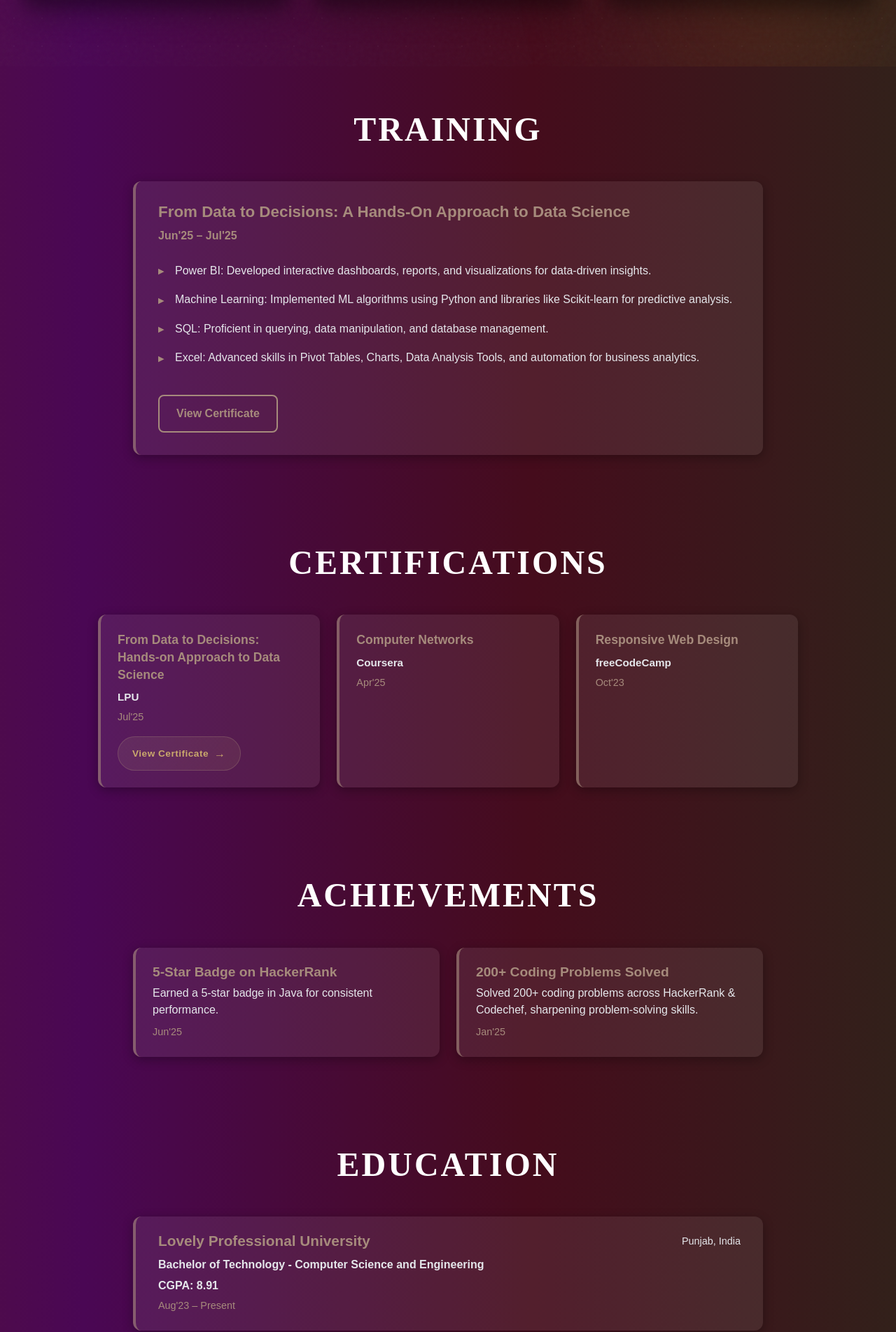
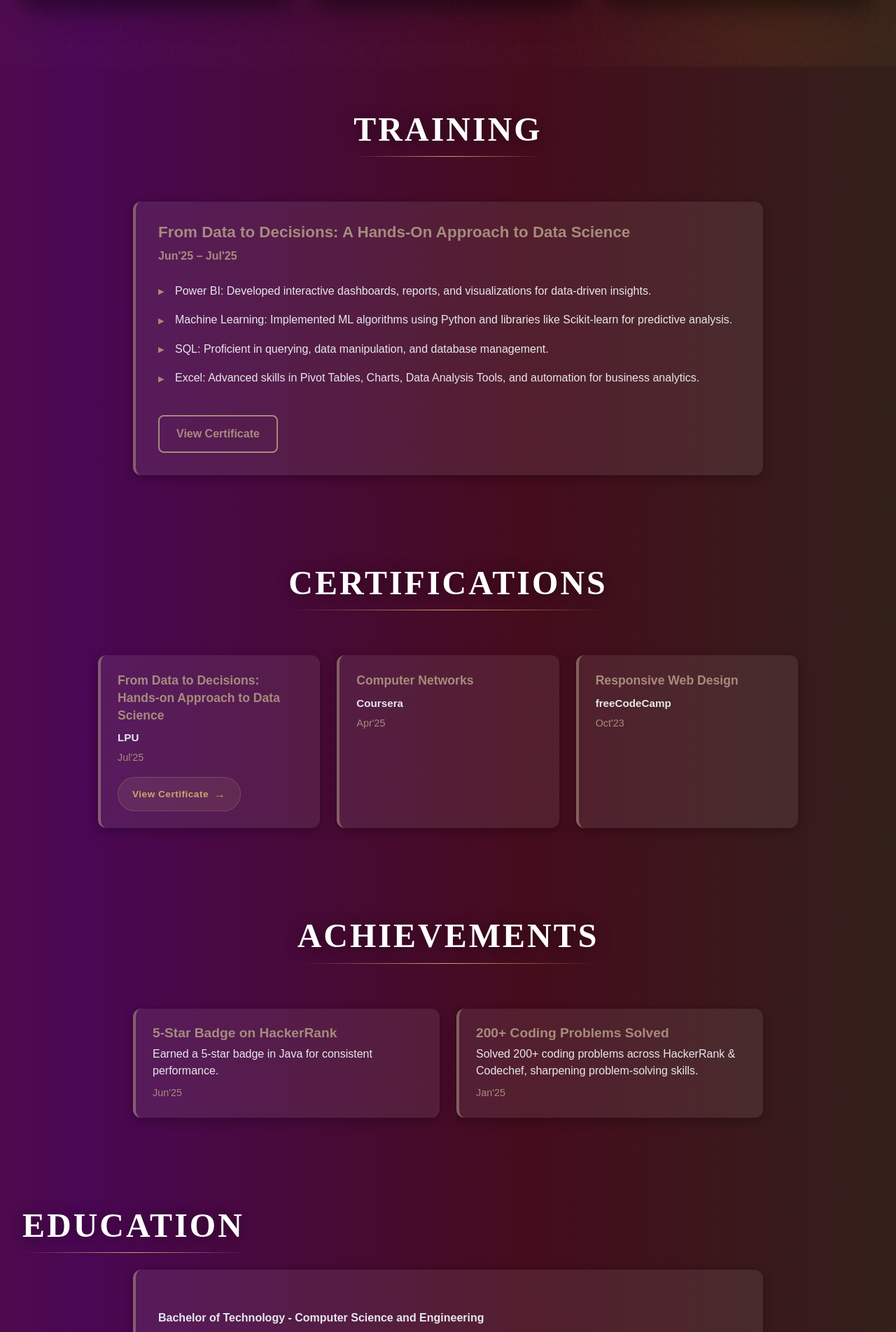
Before and after one commit to RamaSaiJahnavi/Portfolio, a React (Vite) app in the folder Desktop/portfolio/: page / in a window 1280 px wide. Shown: the part 5375-7278 px from the top of the page at 70% size. Built offline with nearby package versions, Linux system fonts and the light colour scheme.

Commit message:
Add sliding underline animation to all section headings (Training, Certifications, Achievements, Education)

```diff
--- a/Desktop/portfolio/src/components/Achievements.jsx
+++ b/Desktop/portfolio/src/components/Achievements.jsx
@@ -1,6 +1,10 @@
+import { useEffect, useRef, useState } from 'react'
 import '../styles/Achievements.css'
 
 function Achievements() {
+  const sectionRef = useRef(null)
+  const [titleVisible, setTitleVisible] = useState(false)
+
   const achievements = [
     {
       title: '5-Star Badge on HackerRank',
@@ -14,9 +18,38 @@ function Achievements() {
     }
   ]
 
+  // Viewport-based animation for heading
+  useEffect(() => {
+    const observer = new IntersectionObserver(
+      (entries) => {
+        entries.forEach((entry) => {
+          if (entry.target.classList.contains('achievements-header')) {
+            requestAnimationFrame(() => {
+              setTitleVisible(entry.isIntersecting)
+            })
+          }
+        })
+      },
+      {
+        threshold: 0.15,
+        rootMargin: '0px 0px -100px 0px'
+      }
+    )
+
+    const header = sectionRef.current?.querySelector('.achievements-header')
+    if (header) observer.observe(header)
+
+    return () => observer.disconnect()
+  }, [])
+
   return (
-    <div className="achievements">
-      <h2>Achievements</h2>
+    <div className="achievements" ref={sectionRef}>
+      <div className={`achievements-header ${titleVisible ? 'visible' : ''}`}>
+        <div className="achievements-title-wrapper">
+          <h2>ACHIEVEMENTS</h2>
+          <div className="achievements-underline" />
+        </div>
+      </div>
       <div className="achievements-grid">
         {achievements.map((achievement, index) => (
           <div key={index} className="achievement-card">
--- a/Desktop/portfolio/src/components/Certifications.jsx
+++ b/Desktop/portfolio/src/components/Certifications.jsx
@@ -1,6 +1,10 @@
+import { useEffect, useRef, useState } from 'react'
 import '../styles/Certifications.css'
 
 function Certifications() {
+  const sectionRef = useRef(null)
+  const [titleVisible, setTitleVisible] = useState(false)
+
   const certifications = [
     {
       title: 'From Data to Decisions: Hands-on Approach to Data Science',
@@ -22,9 +26,38 @@ function Certifications() {
     }
   ]
 
+  // Viewport-based animation for heading
+  useEffect(() => {
+    const observer = new IntersectionObserver(
+      (entries) => {
+        entries.forEach((entry) => {
+          if (entry.target.classList.contains('certifications-header')) {
+            requestAnimationFrame(() => {
+              setTitleVisible(entry.isIntersecting)
+            })
+          }
+        })
+      },
+      {
+        threshold: 0.15,
+        rootMargin: '0px 0px -100px 0px'
+      }
+    )
+
+    const header = sectionRef.current?.querySelector('.certifications-header')
+    if (header) observer.observe(header)
+
+    return () => observer.disconnect()
+  }, [])
+
   return (
-    <div className="certifications">
-      <h2>Certifications</h2>
+    <div className="certifications" ref={sectionRef}>
+      <div className={`certifications-header ${titleVisible ? 'visible' : ''}`}>
+        <div className="certifications-title-wrapper">
+          <h2>CERTIFICATIONS</h2>
+          <div className="certifications-underline" />
+        </div>
+      </div>
       <div className="certifications-grid">
         {certifications.map((cert, index) => (
           <div key={index} className="certification-card">
--- a/Desktop/portfolio/src/components/Education.jsx
+++ b/Desktop/portfolio/src/components/Education.jsx
@@ -1,6 +1,10 @@
+import { useEffect, useRef, useState } from 'react'
 import '../styles/Education.css'
 
 function Education() {
+  const sectionRef = useRef(null)
+  const [titleVisible, setTitleVisible] = useState(false)
+
   const education = [
     {
       institution: 'Lovely Professional University',
@@ -25,9 +29,38 @@ function Education() {
     }
   ]
 
+  // Viewport-based animation for heading
+  useEffect(() => {
+    const observer = new IntersectionObserver(
+      (entries) => {
+        entries.forEach((entry) => {
+          if (entry.target.classList.contains('education-header')) {
+            requestAnimationFrame(() => {
+              setTitleVisible(entry.isIntersecting)
+            })
+          }
+        })
+      },
+      {
+        threshold: 0.15,
+        rootMargin: '0px 0px -100px 0px'
+      }
+    )
+
+    const header = sectionRef.current?.querySelector('.education-header')
+    if (header) observer.observe(header)
+
+    return () => observer.disconnect()
+  }, [])
+
   return (
-    <div className="education">
-      <h2>Education</h2>
+    <div className="education" ref={sectionRef}>
+      <div className={`education-header ${titleVisible ? 'visible' : ''}`}>
+        <div className="education-title-wrapper">
+          <h2>EDUCATION</h2>
+          <div className="education-underline" />
+        </div>
+      </div>
       <div className="education-timeline">
         {education.map((edu, index) => (
           <div key={index} className="education-card">
--- a/Desktop/portfolio/src/components/Training.jsx
+++ b/Desktop/portfolio/src/components/Training.jsx
@@ -1,6 +1,10 @@
+import { useEffect, useRef, useState } from 'react'
 import '../styles/Training.css'
 
 function Training() {
+  const sectionRef = useRef(null)
+  const [titleVisible, setTitleVisible] = useState(false)
+
   const trainingItems = [
     {
       title: 'From Data to Decisions: A Hands-On Approach to Data Science',
@@ -14,9 +18,38 @@ function Training() {
     }
   ]
 
+  // Viewport-based animation for heading
+  useEffect(() => {
+    const observer = new IntersectionObserver(
+      (entries) => {
+        entries.forEach((entry) => {
+          if (entry.target.classList.contains('training-header')) {
+            requestAnimationFrame(() => {
+              setTitleVisible(entry.isIntersecting)
+            })
+          }
+        })
+      },
+      {
+        threshold: 0.15,
+        rootMargin: '0px 0px -100px 0px'
+      }
+    )
+
+    const header = sectionRef.current?.querySelector('.training-header')
+    if (header) observer.observe(header)
+
+    return () => observer.disconnect()
+  }, [])
+
   return (
-    <div className="training">
-      <h2>Training</h2>
+    <div className="training" ref={sectionRef}>
+      <div className={`training-header ${titleVisible ? 'visible' : ''}`}>
+        <div className="training-title-wrapper">
+          <h2>TRAINING</h2>
+          <div className="training-underline" />
+        </div>
+      </div>
       {trainingItems.map((item, index) => (
         <div key={index} className="training-card">
           <h3>{item.title}</h3>
--- a/Desktop/portfolio/src/styles/Achievements.css
+++ b/Desktop/portfolio/src/styles/Achievements.css
@@ -3,15 +3,69 @@
   background: transparent;
 }
 
+/* Achievements Header with Sliding Underline */
+.achievements-header {
+  text-align: center;
+  margin-bottom: 3rem;
+  opacity: 0;
+  transform: translateY(20px);
+  transition: all 0.8s cubic-bezier(0.4, 0, 0.2, 1);
+}
+
+.achievements-header.visible {
+  opacity: 1;
+  transform: translateY(0);
+}
+
+.achievements-title-wrapper {
+  display: inline-block;
+  margin-bottom: 1rem;
+}
+
 .achievements h2 {
-  text-align: center;
+  font-family: 'Algerian', 'Times New Roman', serif;
   font-size: 3rem;
   color: #FFFFFF;
-  margin-bottom: 3rem;
+  margin: 0;
   font-weight: 900;
   letter-spacing: 3px;
   text-transform: uppercase;
-  font-family: 'Algerian', 'Times New Roman', serif;
+  text-shadow: 0 2px 20px rgba(0, 0, 0, 0.5);
+}
+
+.achievements-underline {
+  height: 1px;
+  background: linear-gradient(
+    90deg,
+    transparent,
+    #c9a86c,
+    transparent
+  );
+  margin-top: 0.75rem;
+  position: relative;
+  overflow: hidden;
+}
+
+.achievements-underline::after {
+  content: '';
+  position: absolute;
+  top: 0;
+  left: -100%;
+  width: 100%;
+  height: 100%;
+  background: linear-gradient(
+    90deg,
+    transparent,
+    rgba(201, 168, 108, 0.8),
+    transparent
+  );
+  animation: drawLine 1.2s ease-out 0.5s forwards;
+}
+
+@keyframes drawLine {
+  to {
+    left: 100%;
+  }
 }
 
 .achievements-grid {
--- a/Desktop/portfolio/src/styles/Certifications.css
+++ b/Desktop/portfolio/src/styles/Certifications.css
@@ -3,15 +3,69 @@
   background: transparent;
 }
 
+/* Certifications Header with Sliding Underline */
+.certifications-header {
+  text-align: center;
+  margin-bottom: 3rem;
+  opacity: 0;
+  transform: translateY(20px);
+  transition: all 0.8s cubic-bezier(0.4, 0, 0.2, 1);
+}
+
+.certifications-header.visible {
+  opacity: 1;
+  transform: translateY(0);
+}
+
+.certifications-title-wrapper {
+  display: inline-block;
+  margin-bottom: 1rem;
+}
+
 .certifications h2 {
-  text-align: center;
+  font-family: 'Algerian', 'Times New Roman', serif;
   font-size: 3rem;
   color: #FFFFFF;
-  margin-bottom: 3rem;
+  margin: 0;
   font-weight: 900;
   letter-spacing: 3px;
   text-transform: uppercase;
-  font-family: 'Algerian', 'Times New Roman', serif;
+  text-shadow: 0 2px 20px rgba(0, 0, 0, 0.5);
+}
+
+.certifications-underline {
+  height: 1px;
+  background: linear-gradient(
+    90deg,
+    transparent,
+    #c9a86c,
+    transparent
+  );
+  margin-top: 0.75rem;
+  position: relative;
+  overflow: hidden;
+}
+
+.certifications-underline::after {
+  content: '';
+  position: absolute;
+  top: 0;
+  left: -100%;
+  width: 100%;
+  height: 100%;
+  background: linear-gradient(
+    90deg,
+    transparent,
+    rgba(201, 168, 108, 0.8),
+    transparent
+  );
+  animation: drawLine 1.2s ease-out 0.5s forwards;
+}
+
+@keyframes drawLine {
+  to {
+    left: 100%;
+  }
 }
 
 .certifications-grid {
--- a/Desktop/portfolio/src/styles/Education.css
+++ b/Desktop/portfolio/src/styles/Education.css
@@ -3,15 +3,69 @@
   background: transparent;
 }
 
+/* Education Header with Sliding Underline */
+.education-header {
+  text-align: center;
+  margin-bottom: 3rem;
+  opacity: 0;
+  transform: translateY(20px);
+  transition: all 0.8s cubic-bezier(0.4, 0, 0.2, 1);
+}
+
+.education-header.visible {
+  opacity: 1;
+  transform: translateY(0);
+}
+
+.education-title-wrapper {
+  display: inline-block;
+  margin-bottom: 1rem;
+}
+
 .education h2 {
-  text-align: center;
+  font-family: 'Algerian', 'Times New Roman', serif;
   font-size: 3rem;
   color: #FFFFFF;
-  margin-bottom: 3rem;
+  margin: 0;
   font-weight: 900;
   letter-spacing: 3px;
   text-transform: uppercase;
-  font-family: 'Algerian', 'Times New Roman', serif;
+  text-shadow: 0 2px 20px rgba(0, 0, 0, 0.5);
+}
+
+.education-underline {
+  height: 1px;
+  background: linear-gradient(
+    90deg,
+    transparent,
+    #c9a86c,
+    transparent
+  );
+  margin-top: 0.75rem;
+  position: relative;
+  overflow: hidden;
+}
+
+.education-underline::after {
+  content: '';
+  position: absolute;
+  top: 0;
+  left: -100%;
+  width: 100%;
+  height: 100%;
+  background: linear-gradient(
+    90deg,
+    transparent,
+    rgba(201, 168, 108, 0.8),
+    transparent
+  );
+  animation: drawLine 1.2s ease-out 0.5s forwards;
+}
+
+@keyframes drawLine {
+  to {
+    left: 100%;
+  }
 }
 
 .education-timeline {
--- a/Desktop/portfolio/src/styles/Training.css
+++ b/Desktop/portfolio/src/styles/Training.css
@@ -3,15 +3,69 @@
   background: transparent;
 }
 
+/* Training Header with Sliding Underline */
+.training-header {
+  text-align: center;
+  margin-bottom: 3rem;
+  opacity: 0;
+  transform: translateY(20px);
+  transition: all 0.8s cubic-bezier(0.4, 0, 0.2, 1);
+}
+
+.training-header.visible {
+  opacity: 1;
+  transform: translateY(0);
+}
+
+.training-title-wrapper {
+  display: inline-block;
+  margin-bottom: 1rem;
+}
+
 .training h2 {
-  text-align: center;
+  font-family: 'Algerian', 'Times New Roman', serif;
   font-size: 3rem;
   color: #FFFFFF;
-  margin-bottom: 3rem;
+  margin: 0;
   font-weight: 900;
   letter-spacing: 3px;
   text-transform: uppercase;
-  font-family: 'Algerian', 'Times New Roman', serif;
+  text-shadow: 0 2px 20px rgba(0, 0, 0, 0.5);
+}
+
+.training-underline {
+  height: 1px;
+  background: linear-gradient(
+    90deg,
+    transparent,
+    #c9a86c,
+    transparent
+  );
+  margin-top: 0.75rem;
+  position: relative;
+  overflow: hidden;
+}
+
+.training-underline::after {
+  content: '';
+  position: absolute;
+  top: 0;
+  left: -100%;
+  width: 100%;
+  height: 100%;
+  background: linear-gradient(
+    90deg,
+    transparent,
+    rgba(201, 168, 108, 0.8),
+    transparent
+  );
+  animation: drawLine 1.2s ease-out 0.5s forwards;
+}
+
+@keyframes drawLine {
+  to {
+    left: 100%;
+  }
 }
 
 .training-card {
```
